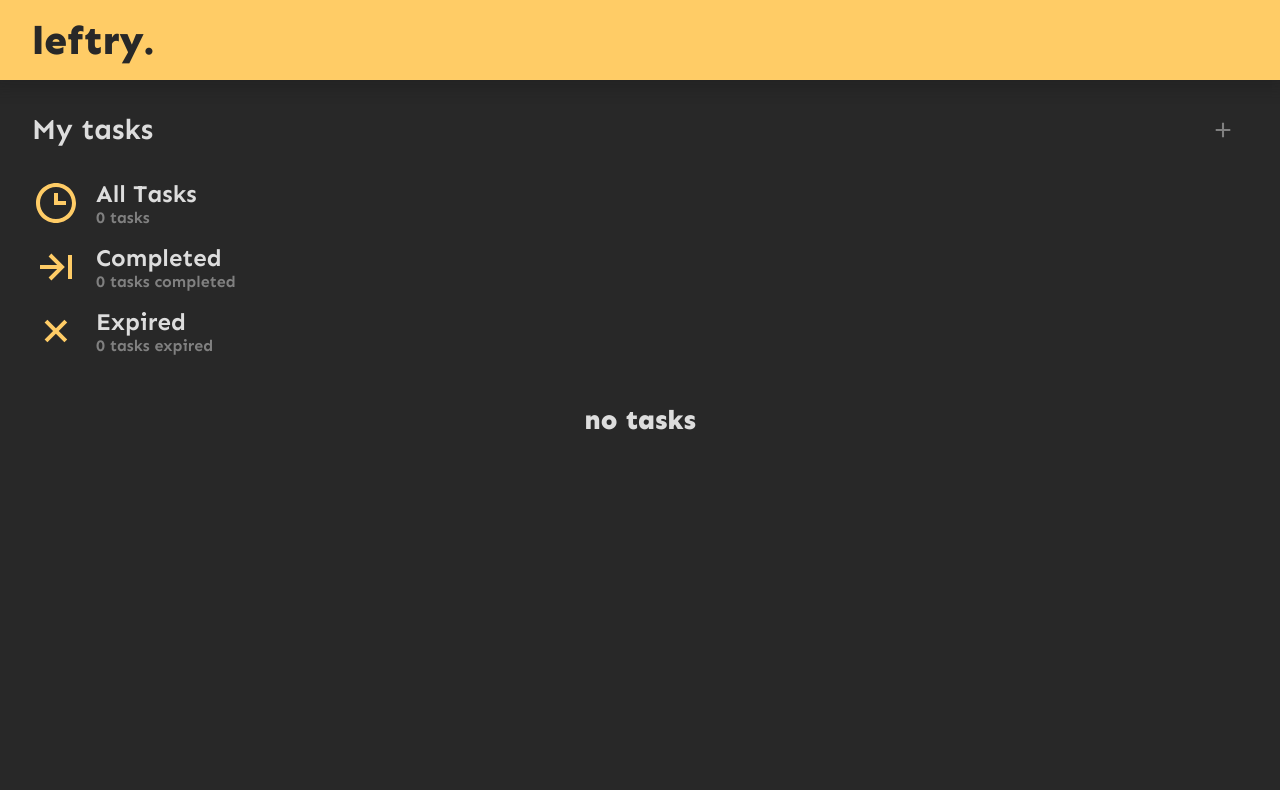
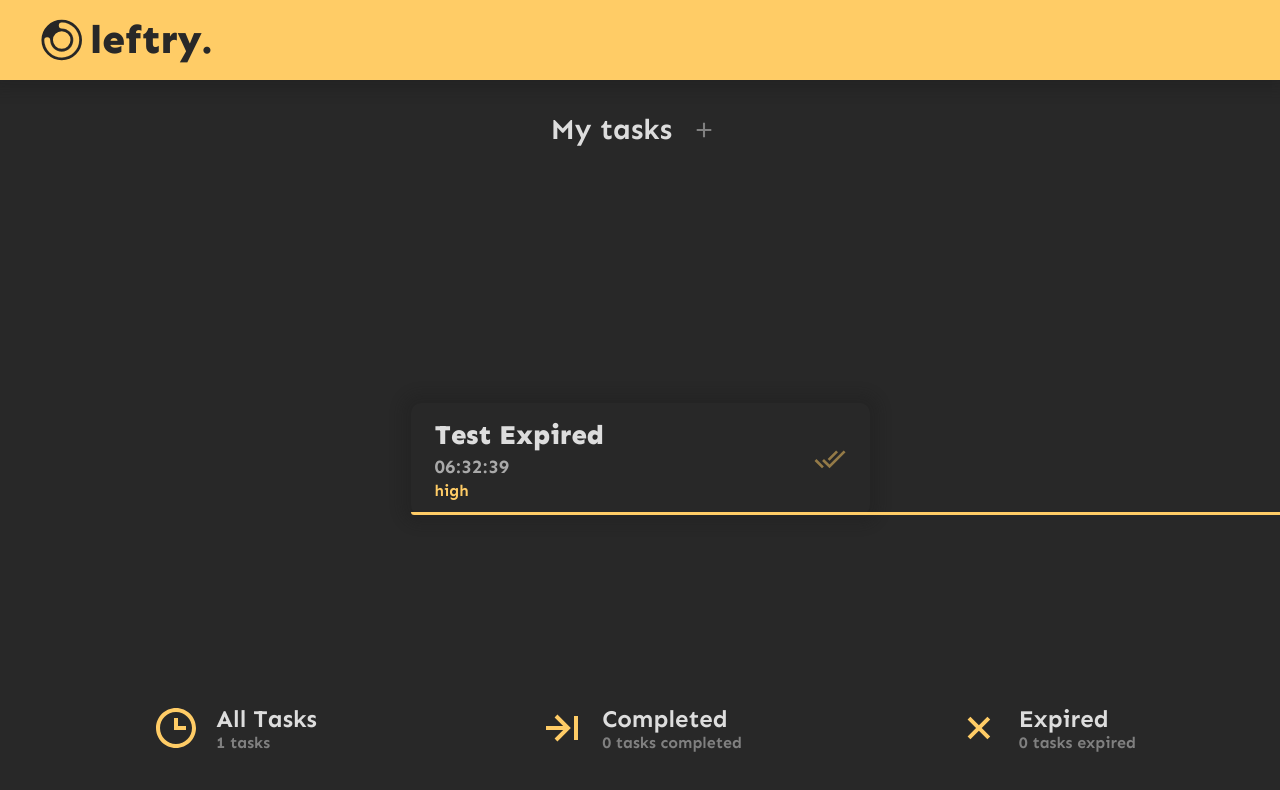
Before and after one commit to domenusfedo/leftry, a React (Create React App) app: page / in a window 1280 px wide. Shown: the top 790 px of the page. Built offline with nearby package versions, Linux system fonts and the light colour scheme.

Commit message:
bug with expired Tasks in LocalStorage removed

```diff
--- a/package.json
+++ b/package.json
@@ -1,6 +1,6 @@
 {
-  "name": "leftry.",
-  "homepage": "https://github.com/domenusfedo/leftry.git",
+  "name": "leftry",
+  "homepage": "http://domenusfedo.github.io/leftry",
   "version": "0.1.0",
   "private": true,
   "dependencies": {
--- a/src/App.elements.ts
+++ b/src/App.elements.ts
@@ -2,6 +2,27 @@ import styled from "styled-components"
 import { BiTime, BiArrowToRight, BiX } from 'react-icons/bi';
 import { MdDoneAll } from 'react-icons/md';
 import { css } from "styled-components";
+import { Container } from "./theme/global";
+
+export const ContainerMain = styled(Container)`
+    display: grid;
+    grid-template-columns: auto;
+    grid-template-rows: min-content min-content max-content min-content;
+    overflow-x: hidden;
+
+    grid-template-areas:    "a"
+                            "b"
+                            "c"
+                            "d";
+
+    @media screen and (min-width: 960px) {
+        grid-template-rows: min-content min-content 70% min-content;
+        grid-template-areas:    "a"
+                                "b"
+                                "d"
+                                "c";
+    }
+`
 
 export const HeaderDiv = styled.div`
     width: 100%;
@@ -12,9 +33,11 @@ export const HeaderDiv = styled.div`
     padding: 2rem 2rem;
     font-size: 0.8rem;
     height: 5rem;
-    position: fixed;
+    position: sticky;
+    top: 0;
     box-shadow: 0px 0px 12px 10px rgba(27,27,27,0.25);
     z-index: 500;
+    grid-area: a;
 `;
 
 export const Desc = styled.div`
@@ -29,9 +52,15 @@ export const Profile = styled.img`
     background-color: ${({ theme }) => theme.colors.secondary};
 `;
 
-export const Header = styled.h1`
+export const Header = styled.div`
+    display: flex;
+    justify-content: center;
     font-size: 2.5rem;
     font-weight: 900;
+
+    & svg {
+        margin-right: 0.5rem;
+    }
 `;
 
 export const Informations = styled.div`
@@ -43,6 +72,15 @@ export const Informations = styled.div`
     flex-direction: column;
     color: ${({ theme }) => theme.colors.white};
     margin-bottom: 2rem;
+    grid-area: c;
+    bottom: 0;
+
+    @media screen and (min-width: 960px) {
+        position: absolute;
+        align-items: center;
+        justify-content: center;
+        flex-direction: row;
+    }
 `
 export const Information = styled.div`
     width: 100%;
@@ -50,6 +88,11 @@ export const Information = styled.div`
     justify-content: flex-start;
     align-items: center;
     margin-bottom: 1rem;
+    @media screen and (min-width: 960px) {
+        align-items: center;
+        justify-content: center;
+        flex-direction: row;
+    }
 `
 export const Holder = styled.div`
     margin-left: 1rem;
@@ -88,7 +131,7 @@ export const Desc1 = styled.div`
 
 
 export const TaskElement = styled.div`
-    width: 90%;
+    width: 100%;
     height: 7rem;
     margin-bottom: 2rem;
     background-color: ${({ theme }) => theme.colors.secondary};
@@ -103,6 +146,10 @@ export const TaskElement = styled.div`
 
     &:last-child {
         margin-bottom: 0;
+    }
+
+    @media screen and (min-width: 950px) {
+        max-width: 459px;
     }
 `;
 
@@ -171,9 +218,20 @@ export const TaskButton = styled(MdDoneAll)`
 //AvailableTasks
 export const AvailableTasks = styled.div`
     width: 100%;
+    padding: 0 2rem;
     //min-height: 423px; //only if TaskNow
     display: flex;
     justify-content: flex-start;
     align-items: center;
     flex-direction: column;
+    grid-area: d;
+    @media screen and (min-width: 960px) {
+        justify-content: center;
+    }
 `
+
+export const TasksHolder = styled.div`
+    width: 100%;
+    margin: 0;
+    padding: 0;
+`
--- a/src/App.tsx
+++ b/src/App.tsx
@@ -9,6 +9,7 @@ import { RootState } from './store/reducers';
 import { Container } from './theme/global';
 
 import {
+  ContainerMain,
   HeaderDiv,
   Header,
   Informations,
@@ -25,6 +26,7 @@ import {
   TaskPriority,
   TaskButton,
   TaskProgress,
+  TasksHolder,
   AvailableTasks,
   Timer
 } from './App.elements'
@@ -79,13 +81,37 @@ const App = () => {
   }, [])
 
   return (
-
-    <Container>
+    <ContainerMain>
       <HeaderDiv>
-          <Header>leftry.</Header>
+          <Header>
+          <svg xmlns="http://www.w3.org/2000/svg" viewBox="0 0 346.54 281" width="50px" height="50px">
+      <path
+        fill="#fc6"
+        stroke="#fc6"
+        strokeMiterlimit="10"
+        d="M.5 123.26h0v-.5z"
+      ></path>
+      <path
+        fill="#262626"
+        stroke="#262626"
+        strokeMiterlimit="10"
+        strokeWidth="39"
+        d="M206 19.5a121 121 0 10121 121 121 121 0 00-121-121zm0 201.75A80.25 80.25 0 11286.29 141 80.24 80.24 0 01206 221.25z"
+      ></path>
+      <path
+        fill="#fc6"
+        stroke="#fc6"
+        strokeMiterlimit="10"
+        d="M206.89 19.51H206v0a20.6 20.6 0 000 41.17v0a80.25 80.25 0 11-80.25 80.5h0V141v-.5h0a20.36 20.36 0 00-40.69 0h0v.75h0a121 121 0 00122.67 120.24c65.16-.89 118.37-54.06 119.27-119.23A121 121 0 00206.89 19.51z"
+      ></path>
+    </svg>
+            leftry.
+            </Header>
       </HeaderDiv>
 
-      <Tasks show={show} showSet={showSet}/>
+
+        <Tasks show={show} showSet={showSet}/>
+
 
       <Informations>
           <Information>
@@ -162,7 +188,7 @@ const App = () => {
       {/* <TaskNow>
       </TaskNow> */}
 
-    </Container>
+    </ContainerMain>
   );
 }
 
--- a/src/components/TaskField.components.ts
+++ b/src/components/TaskField.components.ts
@@ -1,5 +1,6 @@
 import styled from 'styled-components';
-import { MdAdd } from 'react-icons/md'
+import { MdAdd } from 'react-icons/md';
+import { BiX } from 'react-icons/bi';
 
 type TaskFieldProps = {
     open: boolean
@@ -20,10 +21,11 @@ export const TasksField = styled.div<TaskFieldProps>`
     width: 100vw;
     height: 100vh;
     display: flex;
-    justify-content: center;
+    justify-content: space-between;
     flex-direction: column;
     align-items: center;
     transition: all 0.5s;
+    padding: 3rem 0;
 `;
 
 export const Input = styled.input`
@@ -36,12 +38,14 @@ export const Input = styled.input`
     text-align: center;
     color: inherit;
     font-weight: 800;
-    font-size: 2.5rem;
+    font-size: 2rem;
     margin-bottom: 2rem;
+    width: 90%;
 
 
     &::placeholder {
         color: inherit;
+        opacity: 1;
         font-weight: 800;
     }
 `
@@ -74,24 +78,43 @@ export const AddIcon = styled(MdAdd)`
     color: gray;
 `
 
+export const PrioExp = styled.h5`
+    margin-top: 2rem;
+    padding: 0 2rem;
+`
+
 export const AddTask = styled.button`
-    position: absolute;
-    left: 50%;
-    bottom: 5%;
-    transform: translate(-50%, -5%);
+    width: 80%;
     background-color: ${({ theme }) => theme.colors.secondary};
     border: 0;
     border-radius: 25px;
-    width: 90%;
     color: ${({ theme }) => theme.colors.main};
     font-family: inherit;
     font-weight: bold;
     font-size: 1.5em;
     padding: 2rem 0;
     cursor: pointer;
+    margin-bottom: 1rem;
 `;
 
-export const PrioExp = styled.h5`
-    margin-top: 2rem;
-    padding: 0 2rem;
+export const CloseIcon = styled(BiX)`
+    font-size: 3rem;
 `
+export const ActionHolder = styled.div`
+    width: 100%;
+    display: flex;
+    justify-content: space-between;
+    flex-direction: column;
+    align-items: center;
+    /* position: absolute;
+    bottom: 0;
+    left: 0; */
+`
+
+export const InputsHolder = styled.div`
+    width:100%;
+    display: flex;
+    justify-content: center;
+    align-items: center;
+    flex-direction: column;
+`;
--- a/src/components/TaskField.tsx
+++ b/src/components/TaskField.tsx
@@ -1,4 +1,4 @@
-import React, {useState} from 'react';
+import React, {useState, useRef} from 'react';
 import { useDispatch } from 'react-redux';
 import { bindActionCreators } from 'redux';
 import { actionCreators } from '../store';
@@ -11,7 +11,10 @@ import {
     Priority,
     PriorityElement,
     AddTask,
-    PrioExp
+    PrioExp,
+    CloseIcon,
+    ActionHolder,
+    InputsHolder
 } from './TaskField.components'
 
 interface IState {
@@ -24,6 +27,7 @@ interface IProps {
 }
 
 const TaskField: React.FC<IProps> = ({visible, visibleSet}) => {
+    const titleInput = useRef<HTMLInputElement>(null);
     const [task, taskSet] = useState<IState["task"]>({
         id: 0,
         title: '',
@@ -44,12 +48,14 @@ const TaskField: React.FC<IProps> = ({visible, visibleSet}) => {
 
     const submitHandler = () => {
        if(
-        task.title.trim().length <= 0 ||
+        (task.title.trim().length <= 0 || task.title.trim().length >= 16)||
         task.priority.trim().length <= 0
        ) {
-        console.log('error')
            //Error modal logic
-           visibleSet(!visible)
+           titleInput.current!.placeholder = 'provide a title';
+           setTimeout(() => {
+                titleInput.current!.placeholder = 'add title...'
+           }, 1000)
            return
        }
         const taskObj: Task = {
@@ -75,6 +81,10 @@ const TaskField: React.FC<IProps> = ({visible, visibleSet}) => {
     }
 
     const changeHanlder = (e: React.ChangeEvent<HTMLInputElement>): void => {
+        if((e.target.value).trim().toString().length >= 16) {
+            return
+        }
+
         taskSet({
             ...task,
             [e.target.name]: e.target.value
@@ -101,16 +111,21 @@ const TaskField: React.FC<IProps> = ({visible, visibleSet}) => {
 
     return (
              <TasksField open={visible ? true : false}>
-                <Input name="title" placeholder="add title..." value={task.title} onChange={(event) => changeHanlder(event)}/>
+                <InputsHolder>
+                <Input ref={titleInput} name="title" placeholder="add title..." value={task.title} onChange={(event) => changeHanlder(event)}/>
                 <Priority>
                     <PriorityElement focused={active.high} id="high" onClick={(e) => clickHanlder(e, "priority")}>p1</PriorityElement>
                     <PriorityElement focused={active.medium} id="medium" onClick={(e) => clickHanlder(e, "priority")}>p2</PriorityElement>
                     <PriorityElement focused={active.low} id="low" onClick={(e) => clickHanlder(e, "priority")}>p3</PriorityElement>
                 </Priority>
                 <PrioExp>
-                    You will have {active.high && "2"} {active.medium && "4"} {active.low && "8"} hours
+                    {active.high && "2"} {active.medium && "4"} {active.low && "8"} hours to complete
                 </PrioExp>
-                <AddTask onClick={() => submitHandler()}>add task</AddTask>
+                </InputsHolder>
+                <ActionHolder>
+                    <AddTask onClick={() => submitHandler()}>add task</AddTask>
+                    <CloseIcon onClick={() => visibleSet(false)}></CloseIcon>
+                </ActionHolder>
             </TasksField>
     );
 };
--- a/src/components/Tasks.elements.ts
+++ b/src/components/Tasks.elements.ts
@@ -15,6 +15,11 @@ export const Holder = styled.div`
 `;
 
 export const Header = styled.h1`
+    color: ${({ theme }) => theme.colors.white};
+
+    @media screen and (min-width: 960px) {
+        margin-right: 2rem;
+    }
 `;
 
 export const Desc = styled.div`
@@ -76,11 +81,28 @@ export const TaskButton = styled(MdDoneAll)`
 `;
 
 export const HeaderHolder = styled.div`
-    padding: 0 2rem;
+    /* padding: 0 2rem;
     width: 100%;
     display: flex;
     align-items: center;
+    justify-content: space-between; */
+
+    color: ${({ theme }) => theme.colors.white};
+    text-align: center;
+    display: flex;
     justify-content: space-between;
+    align-items: center;
+    flex-direction: row;
+    padding: 2rem 2rem;
+    font-size: 0.9rem;
+    width: 100%;
+    grid-area: b;
+
+    @media screen and (min-width: 960px) {
+        width: 100%;
+        justify-content: center;
+        align-items: center;
+    }
 `;
 
 export const Button = styled.button`
--- a/src/components/Tasks.tsx
+++ b/src/components/Tasks.tsx
@@ -16,14 +16,12 @@ interface IProps {
 const Tasks: React.FC<IProps> = ({show, showSet}) => {
 
     return (
-        <Holder>
             <HeaderHolder>
                 <Header>My tasks</Header>
                 <Button onClick={(_e) => showSet(!show)}>
                     <AddIcon/>
                 </Button>
             </HeaderHolder>
-        </Holder>
     );
 };
 
--- a/src/store/reducers/taskReducer.ts
+++ b/src/store/reducers/taskReducer.ts
@@ -1,7 +1,6 @@
-import { title } from "process";
 import { taskType } from "../action-types";
 import { taskActions } from "../types";
-import { Task } from '../types/index';
+import { Task, ExpiredTask } from '../types/index';
 
 type State = {
     tasks: {
@@ -35,7 +34,12 @@ const orderArrayOnAction = (array: State) => {
 }
 
 const initialState: State = {
-    tasks: [],
+    tasks: [{
+        finishUntil: new Date('November 08, 2021 03:24:00'),
+        id: 123,
+        priority: 'high',
+        title: 'Test Expired'
+    }],
     finished: [],
     expired: [],
 };
@@ -65,15 +69,13 @@ const addTaskHanlder = (state: State, task: Task) => {
             task
         ]
     }
-
+    orderArrayOnAction(updatedState)
     storeToLocalStorage(updatedState);
 
     return updatedState
 }
 
 const removeTaskHanlder = (state: State, obj: Task) => {
-    console.log(obj)
-
     const updatedState = {
         ...state,
         finished: [
@@ -114,18 +116,34 @@ const defaultCase = (state: State) => {
     const savedStore = {
         expired: parsedStoredState.expired,
         finished: parsedStoredState.finished,
-        tasks: parsedStoredState.tasks.map((notConvertedTask: Task) => {
-            const object: Task = {
+        tasks: parsedStoredState.tasks.map((notConvertedTask: Task): (Task | ExpiredTask) => {
+            let object = {
                 ...notConvertedTask,
                 finishUntil: new Date(notConvertedTask.finishUntil)
             }
+            if (object.finishUntil.getMilliseconds() <= 0) {
+                expireTaskHanlder(state, object)
+                return {
+                    ...object,
+                    expired: true
+                };
+            }
+
             return object;
         })
     }
+    orderArrayOnAction(savedStore);
 
-    orderArrayOnAction(savedStore)
+    const noExpireTasks = {
+        expired: [
+            ...savedStore.expired,
+            savedStore.tasks.filter((value: ExpiredTask) => value.expired)
+        ],
+        finished: savedStore.finished,
+        tasks: savedStore.tasks.filter((value: ExpiredTask) => !value.expired)
+    }
 
-    return savedStore;
+    return noExpireTasks;
 }
 
 const reducer = (state = initialState, action: taskActions): State => {
--- a/src/theme/global.ts
+++ b/src/theme/global.ts
@@ -17,10 +17,7 @@ html {
 export const Container = styled.div`
     width: 100vw;
     min-height: 100vh;
-    display: flex;
-    justify-content: flex-start;
-    align-items: center;
-    flex-direction: column;
+
     background-color: ${({ theme }) => theme.colors.secondary};
     color: ${({ theme }) => theme.colors.secondary};
 
```
Also changed, not shown: src/store/types/index.ts (+8 -0 lines), 1 other file (tests, documents, lock files or other folders).
